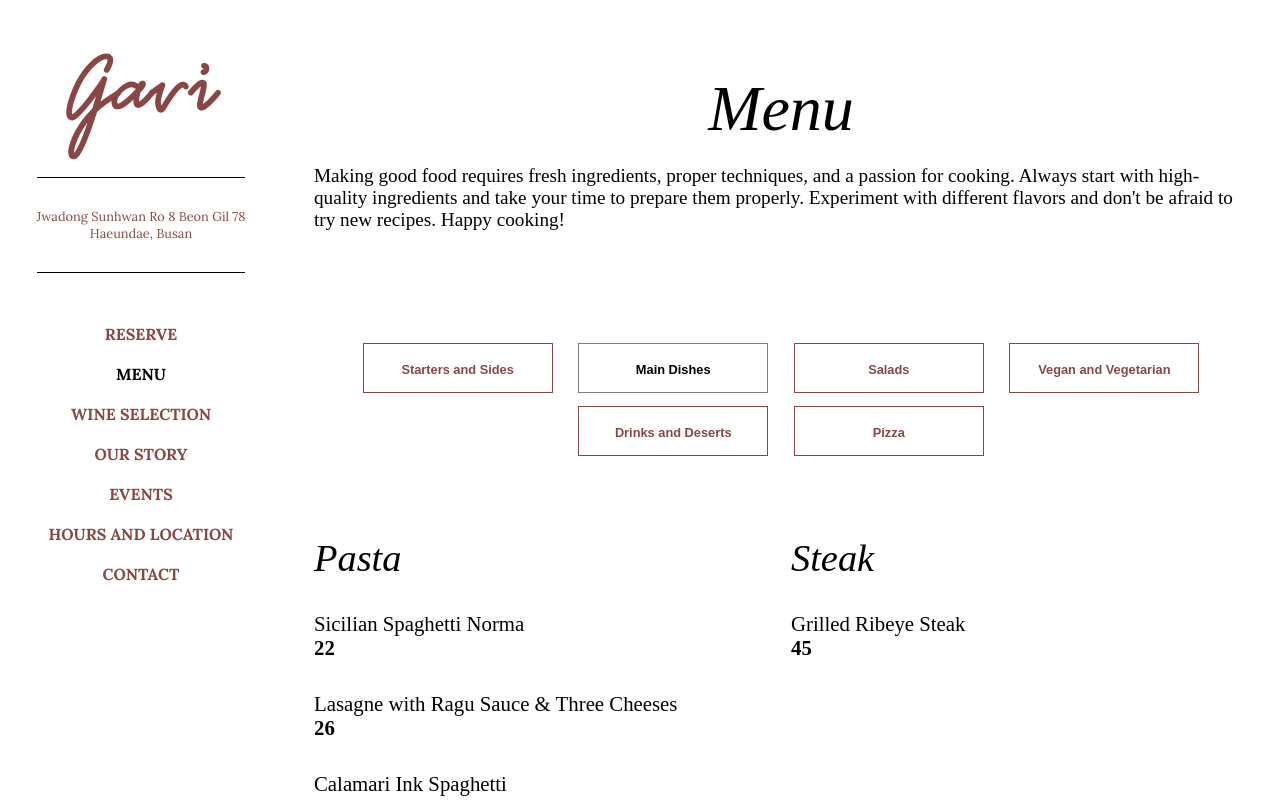
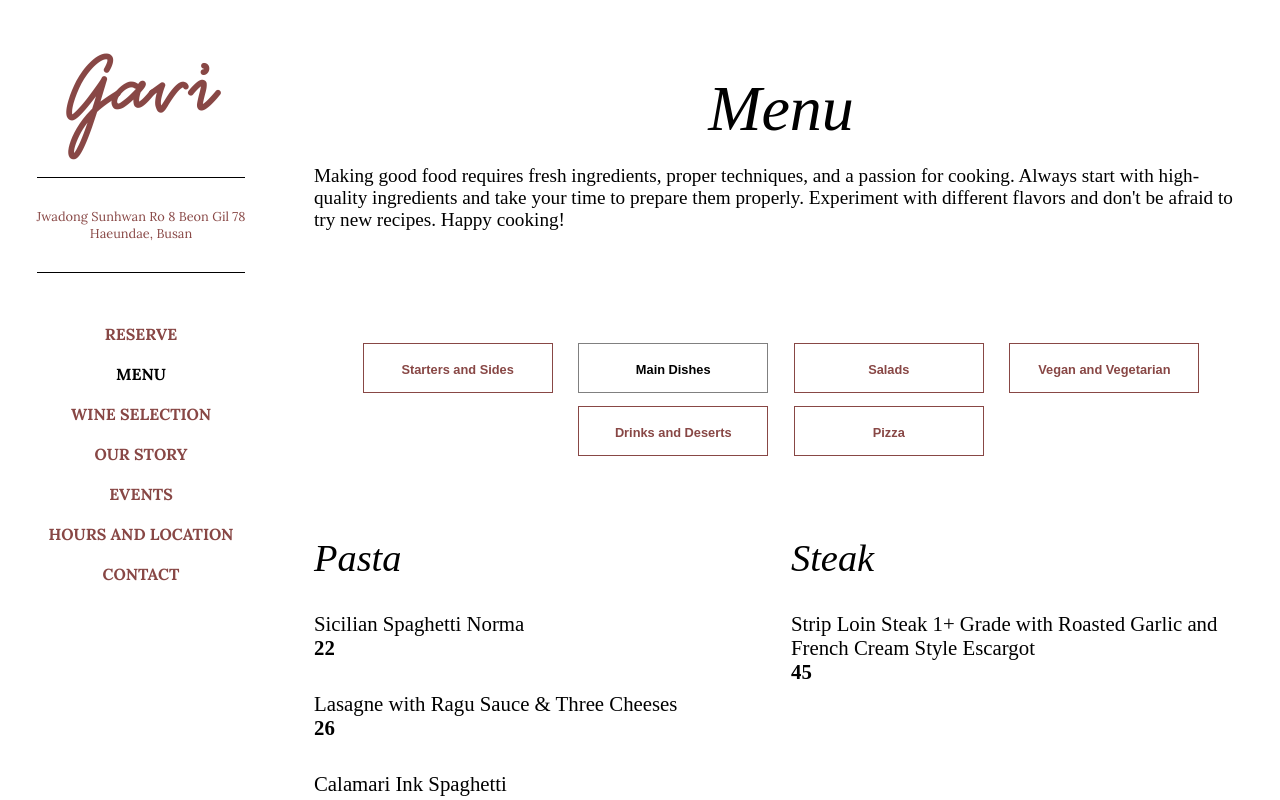
Before and after one commit to Matthiaswf/Gavi-Wine-Restaurant, a Vue app: page /menu in a window 1280 px wide. Both pictures are taken after a click on the button "Main Dishes". Built offline with nearby package versions, Linux system fonts and the light colour scheme; a web font is replaced by a local one.

Commit message:
Menu update

```diff
--- a/src/views/MenuView.vue
+++ b/src/views/MenuView.vue
@@ -151,7 +151,10 @@
         <div class="menu-wrap">
           <div class="menu-title">Steak</div>
           <div class="dish">
-            <div class="dish-name">Grilled Ribeye Steak</div>
+            <div class="dish-name">
+              Strip Loin Steak 1+ Grade with Roasted Garlic and French Cream
+              Style Escargot
+            </div>
             <div class="dish price">45</div>
           </div>
         </div>
```
